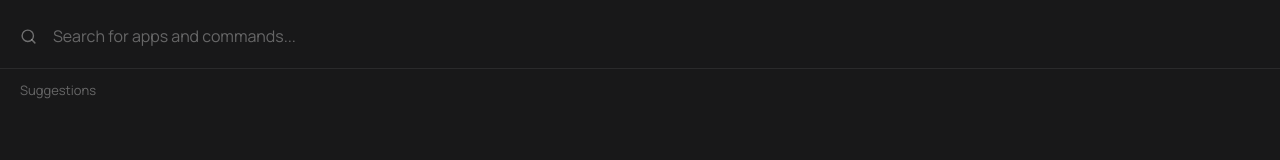
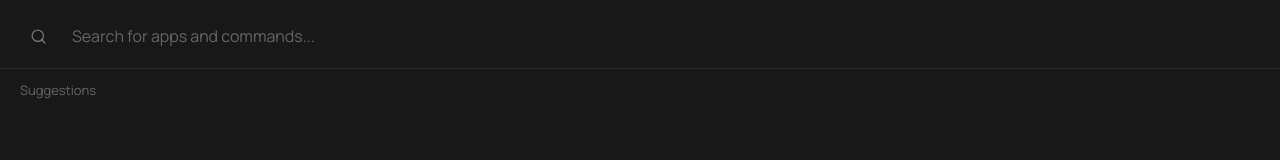
Before and after one commit to Lantharos/Klarkey, a React (Vite) app: page / in a window 1280 px wide. Shown: the top 160 px of the page. Built offline with nearby package versions, Linux system fonts and the light colour scheme.

Commit message:
fix padding

```diff
--- a/src/App.tsx
+++ b/src/App.tsx
@@ -394,7 +394,7 @@ function App() {
         }
       }}
     >
-      <div className="flex items-center gap-4 px-5 pb-3 pt-4">
+      <div className="flex items-center gap-4 px-5 pt-4 pb-3">
         {page === 'home' ? (
           <SearchBar
             query={query}
--- a/src/app/palette-ui.tsx
+++ b/src/app/palette-ui.tsx
@@ -138,7 +138,9 @@ export function SearchBar({
 }) {
   return (
     <>
-      <Search size={17} className="shrink-0 text-white/38" />
+      <div className="flex h-9 w-9 shrink-0 items-center justify-center text-white/38">
+        <Search size={17} />
+      </div>
       <div className="flex min-h-10 flex-1 flex-wrap items-center gap-2">
         {query.tokens.map((token) => (
           <button
@@ -378,6 +380,7 @@ export function SettingsPage({
         onClick={() => onTimeoutChange(settings.clearClipboardSeconds === 45 ? 60 : 45)}
         pointerActive={pointerActive}
       />
+
       <SettingRow
         label="Launch on startup"
         value={settings.launchOnStartup ? 'On' : 'Off'}
```
